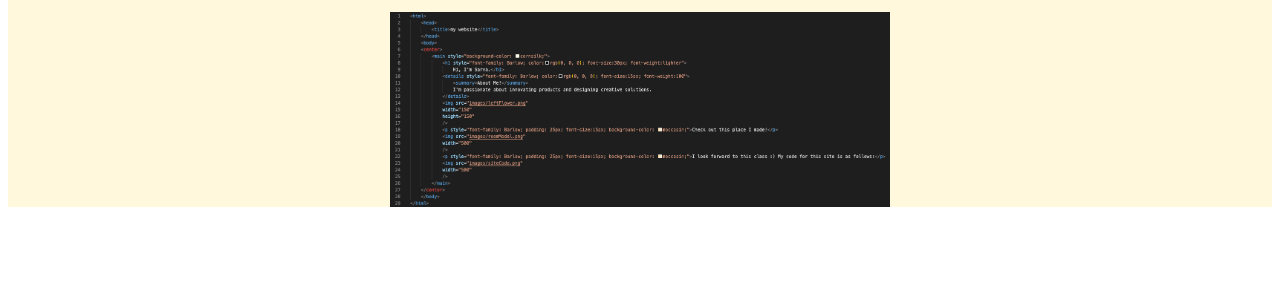
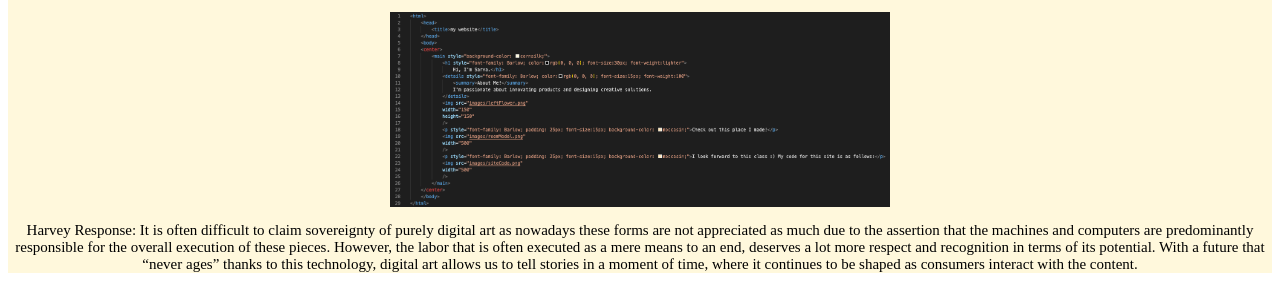
Before and after one commit to SarvaKom/SarvaKom.github.io, a plain HTML site: page index.html in a window 1280 px wide. Shown: the part 786-1074 px from the top of the page. Before the commit the page ends 1001 px from the top, so only its background shows below. Drawn offline with Linux system fonts and the light colour scheme.

Commit message:
Update index.html

```diff
--- a/index.html
+++ b/index.html
@@ -23,6 +23,11 @@
             <img src="images/siteCode.png"
             width="500"
             />
+            <p style="font-family: Barlow; color:rgb(0, 0, 0); font-size:15px; font-weight:lighter">
+                Harvey Response: It is often difficult to claim sovereignty of purely digital art as nowadays these forms are not appreciated as much due to the assertion that
+                the machines and computers are predominantly responsible for the overall execution of these pieces. However, the labor that is often executed as a mere means to
+                an end, deserves a lot more respect and recognition in terms of its potential. With a future that “never ages” thanks to this technology, digital art allows us
+                to tell stories in a moment of time, where it continues to be shaped as consumers interact with the content.</p>
         </main>
     </center>
     </body>
```
